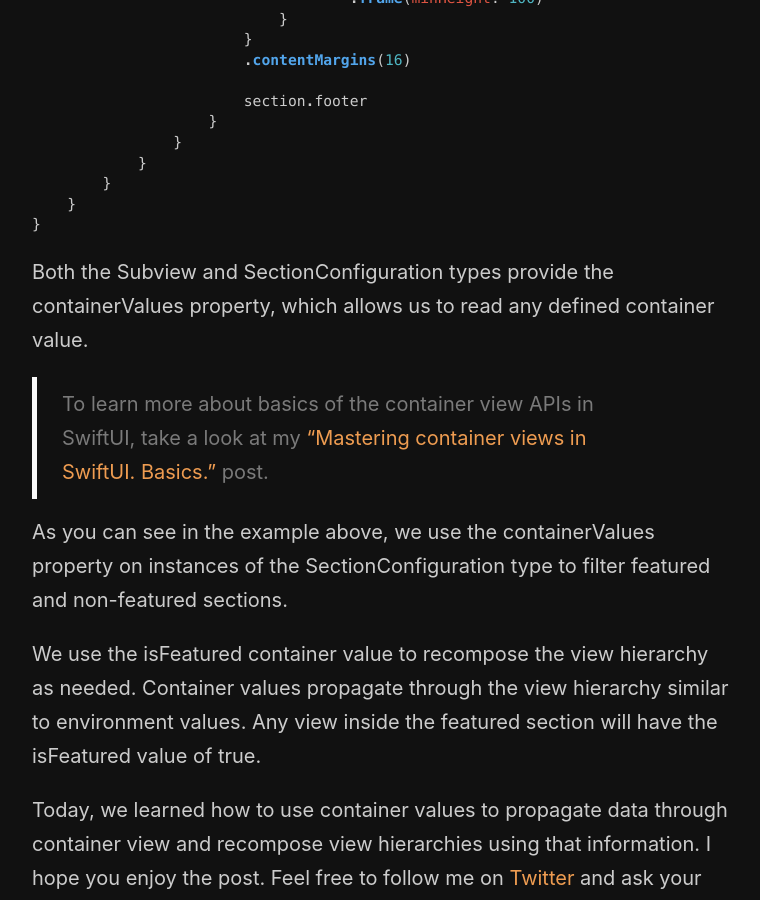
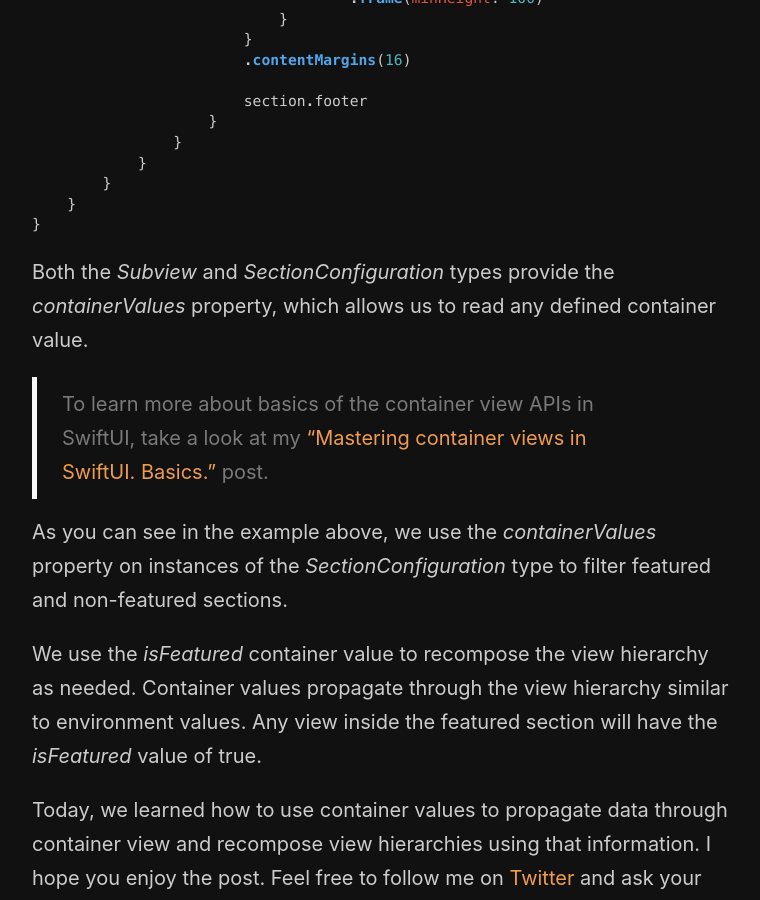
Before and after one commit to mecid/mecid.github.io, a Jekyll site: the page built from _posts/2024-10-08-mastering-container-views-in-swiftui-values.md, in a window 1280 px wide and 900 px high, scrolled down 4166 px. Shown: the whole window, without its empty margins (258-1018 px from the left). Built offline with Jekyll 4.4.1, drawn with Linux system fonts in a browser that asks for light colours; some of the changed text lies outside the part shown.

Commit message:
container values post formatted

````diff
--- a/_posts/2024-10-08-mastering-container-views-in-swiftui-values.md
+++ b/_posts/2024-10-08-mastering-container-views-in-swiftui-values.md
@@ -80,7 +80,7 @@
 }
 ```
 
-As you can see, we use the @Entry macro to define a container value with the default value. All we need to do is to create an extension for the ContainerValues type and specify a property with the @Entry macro. Now, we can use it to mark any section or view as featured.
+As you can see, we use the *@Entry* macro to define a container value with the default value. All we need to do is to create an extension for the *ContainerValues* type and specify a property with the *@Entry* macro. Now, we can use it to mark any section or view as featured.
 
 ```swift
 struct ContentView: View {
@@ -106,7 +106,7 @@
 }
 ```
 
-We use the containerValue view modifier to set the container value using the keypath. We can also write an extension to simplify the usage.
+We use the *containerValue* view modifier to set the container value using the keypath. We can also write an extension to simplify the usage.
 
 ```swift
 extension ContainerValues {
@@ -142,7 +142,7 @@
 }
 ```
 
-We know how to define a container value with a default state and change it using the containerValue view modifier. The next step is to read the value from the container view and decide on view recomposition.
+We know how to define a container value with a default state and change it using the *containerValue* view modifier. The next step is to read the value from the container view and decide on view recomposition.
 
 ```swift
 struct Magazine<Content: View>: View {
@@ -183,12 +183,12 @@
 }
 ```
 
-Both the Subview and SectionConfiguration types provide the containerValues property, which allows us to read any defined container value.
+Both the *Subview* and *SectionConfiguration* types provide the *containerValues* property, which allows us to read any defined container value.
 
 > To learn more about basics of the container view APIs in SwiftUI, take a look at my ["Mastering container views in SwiftUI. Basics."](/2024/09/24/mastering-container-views-in-swiftui-basics/) post.
 
-As you can see in the example above, we use the containerValues property on instances of the SectionConfiguration type to filter featured and non-featured sections.
+As you can see in the example above, we use the *containerValues* property on instances of the *SectionConfiguration* type to filter featured and non-featured sections.
 
-We use the isFeatured container value to recompose the view hierarchy as needed. Container values propagate through the view hierarchy similar to environment values. Any view inside the featured section will have the isFeatured value of true.
+We use the *isFeatured* container value to recompose the view hierarchy as needed. Container values propagate through the view hierarchy similar to environment values. Any view inside the featured section will have the *isFeatured* value of true.
 
 Today, we learned how to use container values to propagate data through container view and recompose view hierarchies using that information. I hope you enjoy the post. Feel free to follow me on [Twitter](https://twitter.com/mecid) and ask your questions related to this post. Thanks for reading, and see you next week!
````
